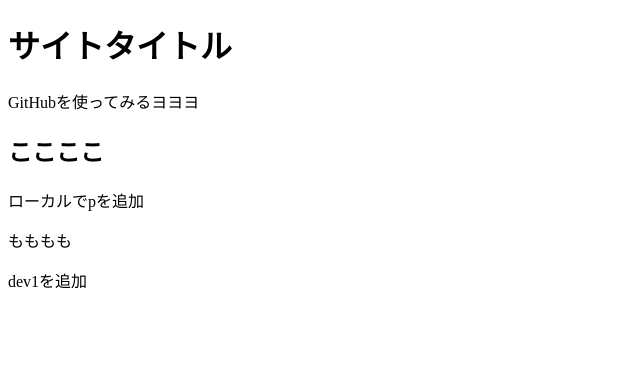
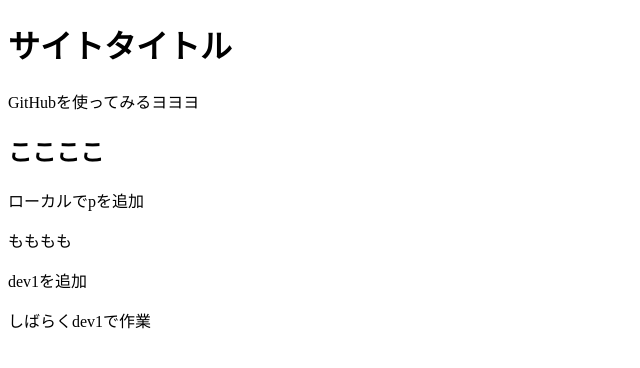
Before and after one commit to Akn0211/Akn0211.github.io, a plain HTML site: page index.html in a window 1280 px wide. Shown: the whole page, without its empty margins (0-640 px from the left). Drawn offline with Linux system fonts and the light colour scheme.

Commit message:
作業終了

```diff
--- a/index.html
+++ b/index.html
@@ -14,6 +14,7 @@
 <p>ローカルでpを追加</p>
     <p>もももも</p>
     <p>dev1を追加</p>
+    <p>しばらくdev1で作業</p>
 
 </body>
 </html>
```
